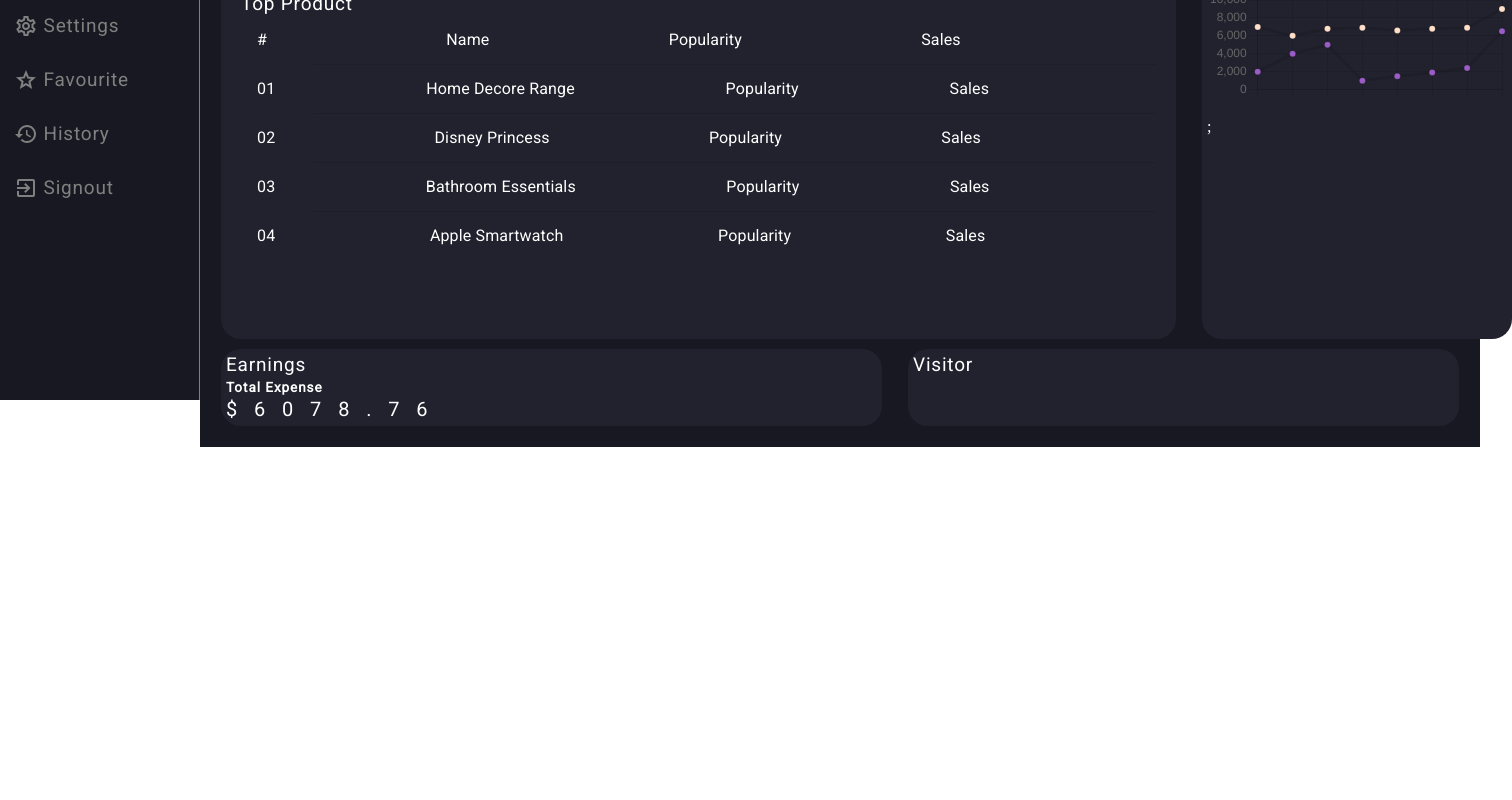
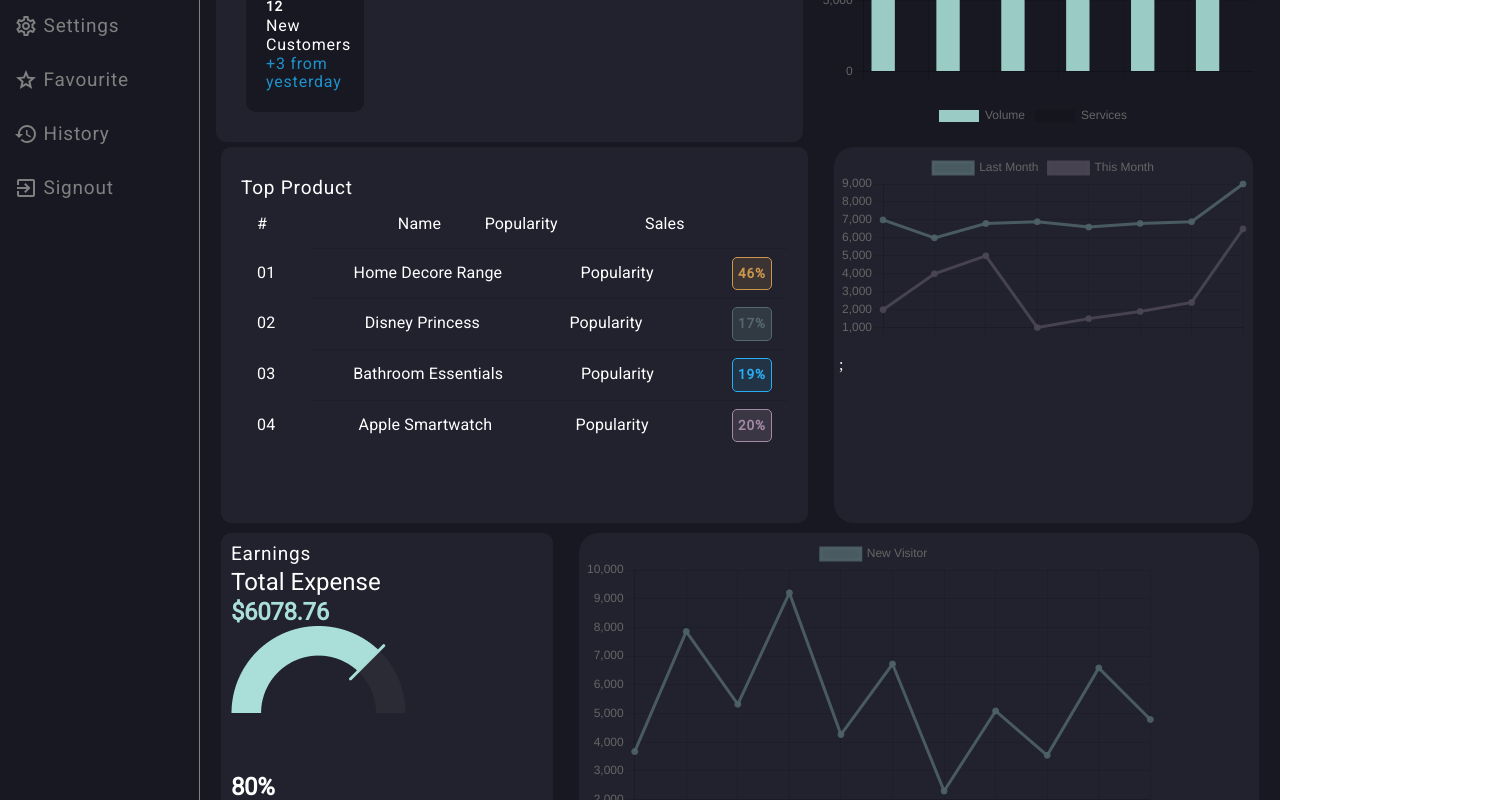
Before and after one commit to Partovikia/nextjs-mui-dashboard, a Next.js app: page / in a window 1280 px wide. Shown: the part 400-1200 px from the top of the page, 1512 px wide, since content can reach past the window. Before the commit the page ends 847 px from the top, so only its background shows below. Built offline with nearby package versions, Linux system fonts and the light colour scheme.

Commit message:
Update (completed project)

```diff
--- a/components/Product.jsx
+++ b/components/Product.jsx
@@ -32,10 +32,11 @@ const Product = () => {
     <Box
       sx={{
         background: "#21222D",
-        borderRadius: "20px",
+        borderRadius: "10px",
         height: "376px",
         p: "5px",
         m: "5px",
+        width: "56%",
       }}
     >
       {/* <h1>Recent Orders</h1>
@@ -58,50 +59,89 @@ const Product = () => {
       </ul> */}
       <List
         sx={{
-          width: "945px",
-          borderRadius: "16px",
           m: "10px 0",
           p: "15px",
           bgcolor: "#21222D",
         }}
       >
         <Typography variant="h2">Top Product</Typography>
-        <ListItem alignItems="flex-start" sx={{ textAlign: "left" }}>
-          <ListItemText primary="#" />
-          <ListItemText primary="Name" />
-          <ListItemText primary="Popularity" />
-          <ListItemText primary="Sales" />
-        </ListItem>
-        <Divider variant="inset" component="li" />
         <ListItem alignItems="flex-start">
-          <ListItemText primary="01" sx={{ textAlign: "left" }} />
-          <ListItemText
-            primary="Home Decore Range"
-            sx={{ textAlign: "left" }}
-          />
+          <ListItemText primary="#" sx={{ textAlign: "left" }} />
+          <ListItemText primary="Name" sx={{ textAlign: "center" }} />
           <ListItemText primary="Popularity" sx={{ textAlign: "left" }} />
           <ListItemText primary="Sales" sx={{ textAlign: "left" }} />
         </ListItem>
         <Divider variant="inset" component="li" />
-        <ListItem alignItems="flex-start" sx={{ textAlign: "left" }}>
+        <ListItem alignItems="flex-start">
+          <ListItemText primary="01" />
+          <ListItemText primary="Home Decore Range" />
+          <ListItemText primary="Popularity" />
+          <Typography
+            variant="h6"
+            sx={{
+              color: "#CB974F",
+              border: "#CB974F 1px solid",
+              background: "#3B3432",
+              borderRadius: "5px",
+              p: "5px",
+            }}
+          >
+            46%
+          </Typography>
+        </ListItem>
+        <Divider variant="inset" component="li" />
+        <ListItem alignItems="flex-start">
           <ListItemText primary="02" />
           <ListItemText primary="Disney Princess" />
           <ListItemText primary="Popularity" />
-          <ListItemText primary="Sales" />
+          <Typography
+            variant="h6"
+            sx={{
+              color: "#54686D",
+              border: "#54686D 1px solid",
+              background: "#313942",
+              borderRadius: "5px",
+              p: "5px",
+            }}
+          >
+            17%
+          </Typography>
         </ListItem>
         <Divider variant="inset" component="li" />
         <ListItem alignItems="flex-start">
           <ListItemText primary="03" />
           <ListItemText primary="Bathroom Essentials" />
           <ListItemText primary="Popularity" />
-          <ListItemText primary="Sales" />
+          <Typography
+            variant="h6"
+            sx={{
+              color: "#28AEF3",
+              border: "#28AEF3 1px solid",
+              background: "#223345",
+              borderRadius: "5px",
+              p: "5px",
+            }}
+          >
+            19%
+          </Typography>
         </ListItem>
         <Divider variant="inset" component="li" />
         <ListItem alignItems="flex-start">
           <ListItemText primary="04" />
           <ListItemText primary="Apple Smartwatch" />
           <ListItemText primary="Popularity" />
-          <ListItemText primary="Sales" />
+          <Typography
+            variant="h6"
+            sx={{
+              color: "#A389A5",
+              border: "#A389A5 1px solid",
+              background: "#3A3644",
+              borderRadius: "5px",
+              p: "5px",
+            }}
+          >
+            20%
+          </Typography>
         </ListItem>
       </List>
     </Box>
--- a/components/Sidebar.jsx
+++ b/components/Sidebar.jsx
@@ -22,7 +22,7 @@ const Sidebar = ({ children }) => {
       <Box
         sx={{
           width: "200px",
-          height: "100vh",
+          height: "100%",
           padding: "4px",
           background: "#171821",
           borderRight: "1px solid gray",
--- a/components/Theme.jsx
+++ b/components/Theme.jsx
@@ -17,11 +17,10 @@ const theme = createTheme({
   },
   typography: {
     h1: {
-      fontSize: 20,
-      fontWeight: "500",
+      fontSize: 24,
+      fontWeight: "600",
       fontFamily: "roboto",
       color: "#fff",
-      letterSpacing: "1.05rem",
     },
     h2: {
       fontSize: 19,
--- a/components/content.jsx
+++ b/components/content.jsx
@@ -38,16 +38,61 @@ const Content = () => {
       {
         label: "Last Month",
         data: [7000, 6000, 6800, 6900, 6600, 6800, 6900, 9000],
-        backgroundColor: "rgb(256, 223, 200, 1",
-        color: "rgb(256, 223, 200, 1",
+        backgroundColor: "rgba(78, 98, 102,0.9)",
+        borderColor: "rgba(78, 98, 102,0.9)",
+        color: "rgb(78, 98, 102)",
       },
       {
         label: "This Month",
         data: [2000, 4000, 5000, 1000, 1500, 1900, 2400, 6500],
-        backgroundColor: "rgb(169, 100, 216, 0.9",
-        color: "rgb(169, 100, 216, 0.9",
+        backgroundColor: "rgba(76, 70, 85,0.9)",
+        borderColor: "rgba(76, 70, 85,0.9)",
+        shadowOffsetY: 25,
+        color: "rgb(76, 70, 85)",
+        bordercolor: "rgb(76, 70, 85)",
       },
     ],
+  });
+
+  const [visitoData, VisitortData] = useState({
+    labels: [
+      "Jan",
+      "Feb",
+      "Mar",
+      "Apr",
+      "Jun",
+      "Jul",
+      "Aug",
+      "Sep",
+      "Oct",
+      "Nov",
+      "Dec",
+    ],
+    datasets: [
+      {
+        label: "New Visitor",
+
+        data: [
+          3674, 7856, 5321, 9203, 4267, 6725, 2298, 5089, 3541, 6589, 4792,
+          8067,
+        ],
+        backgroundColor: "rgba(78, 98, 102,0.9)",
+        borderColor: "rgba(78, 98, 102,0.9)",
+        color: "rgb(78, 98, 102)",
+      },
+    ],
+
+    plugins: {
+      legend: {
+        position: "bottom",
+      },
+      title: "Visitor Insights",
+      Tooltip: {
+        shadowOffsetY: 5,
+        shadowBlur: 10,
+        shadowColor: "rgba(0, 0, 0, 0.5)",
+      },
+    },
   });
 
   const [chartOptions, setChartOptions] = useState({});
@@ -179,7 +224,7 @@ const Content = () => {
       </Box>
       <Box sx={{ display: "flex", gap: "1rem" }}>
         <Earning />
-        <Visitor />
+        <Visitor VisitorChart={visitoData} />
       </Box>
     </>
   );
--- a/components/earning.jsx
+++ b/components/earning.jsx
@@ -1,19 +1,30 @@
 import React from "react";
 import { Typography, Box } from "@mui/material";
+import data from "../data/data.js";
+import { Doughnut } from "react-chartjs-2";
+import { Chart as ChartJS } from "chart.js/auto";
+import Img from "next/image.js";
+import ChartPng from "./img/chart.png";
+
 function Earning() {
   return (
     <Box
       sx={{
-        width: "60%",
+        width: "35%",
         background: "#21222D",
-        borderRadius: "20px",
-        p: "5px",
+        borderRadius: "10px",
+        p: "10px",
         m: "5px",
+        gap: "6px",
       }}
     >
       <Typography variant="h2">Earnings</Typography>
-      <Typography variant="h6">Total Expense</Typography>
-      <Typography variant="h1">$6078.76</Typography>
+      <Typography variant="h5">Total Expense</Typography>
+      <Typography variant="h1" sx={{ color: "#A9DFD8" }}>
+        $6078.76
+      </Typography>
+      <Img src={ChartPng} />
+      <Typography variant="h1">80%</Typography>
     </Box>
   );
 }
--- a/components/visitor.jsx
+++ b/components/visitor.jsx
@@ -1,18 +1,22 @@
+import data from "../data/data.js";
+import { Box } from "@mui/material";
+import { Line } from "react-chartjs-2";
+import { Chart as ChartJS } from "chart.js/auto";
 import React from "react";
-import { Typography, Box } from "@mui/material";
 
-function visitor() {
+function visitor({ VisitorChart }) {
   return (
     <Box
       sx={{
-        width: "50%",
         background: "#21222D",
         borderRadius: "20px",
+        height: "300px",
+        width: "756px",
         p: "5px",
         m: "5px",
       }}
     >
-      <Typography variant="h2">Visitor</Typography>
+      <Line data={VisitorChart} />;
     </Box>
   );
 }
```
Also changed, not shown: components/img/chart.png (added).
